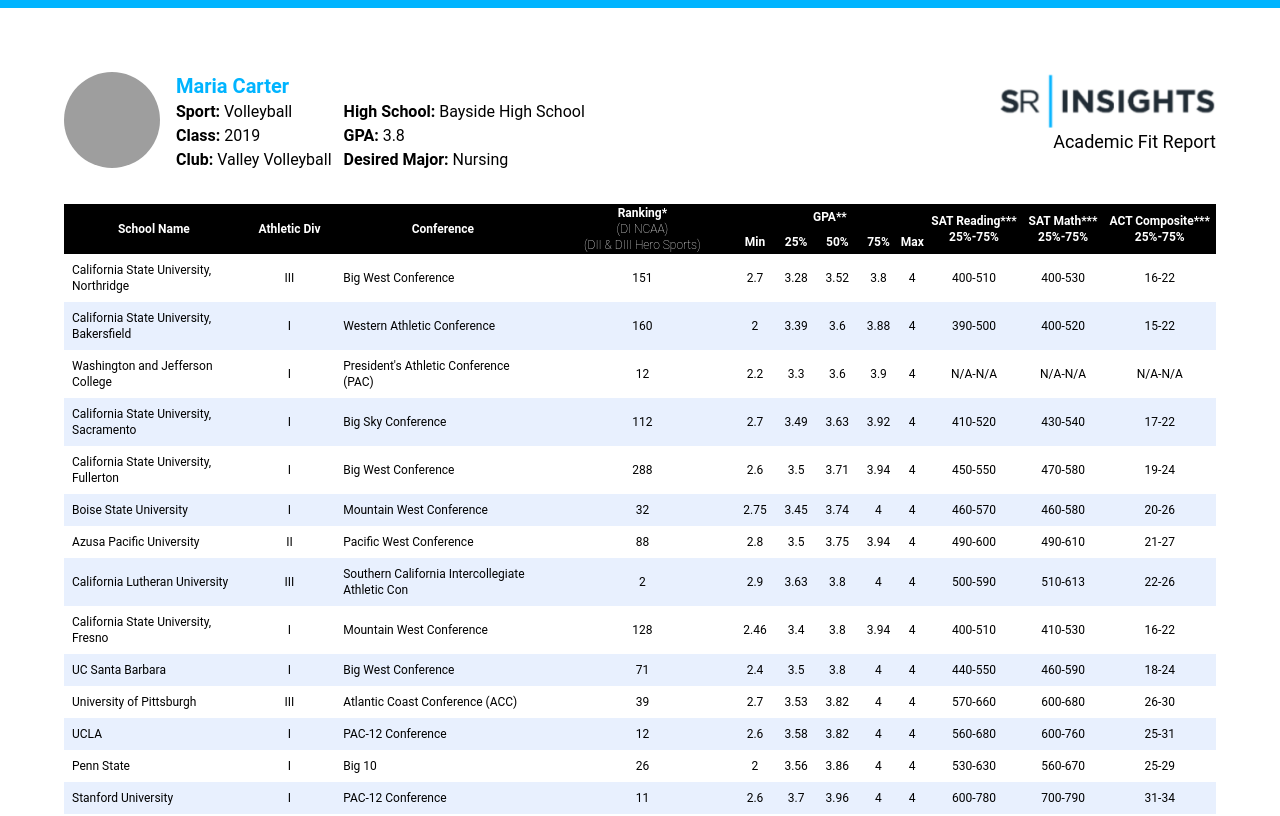
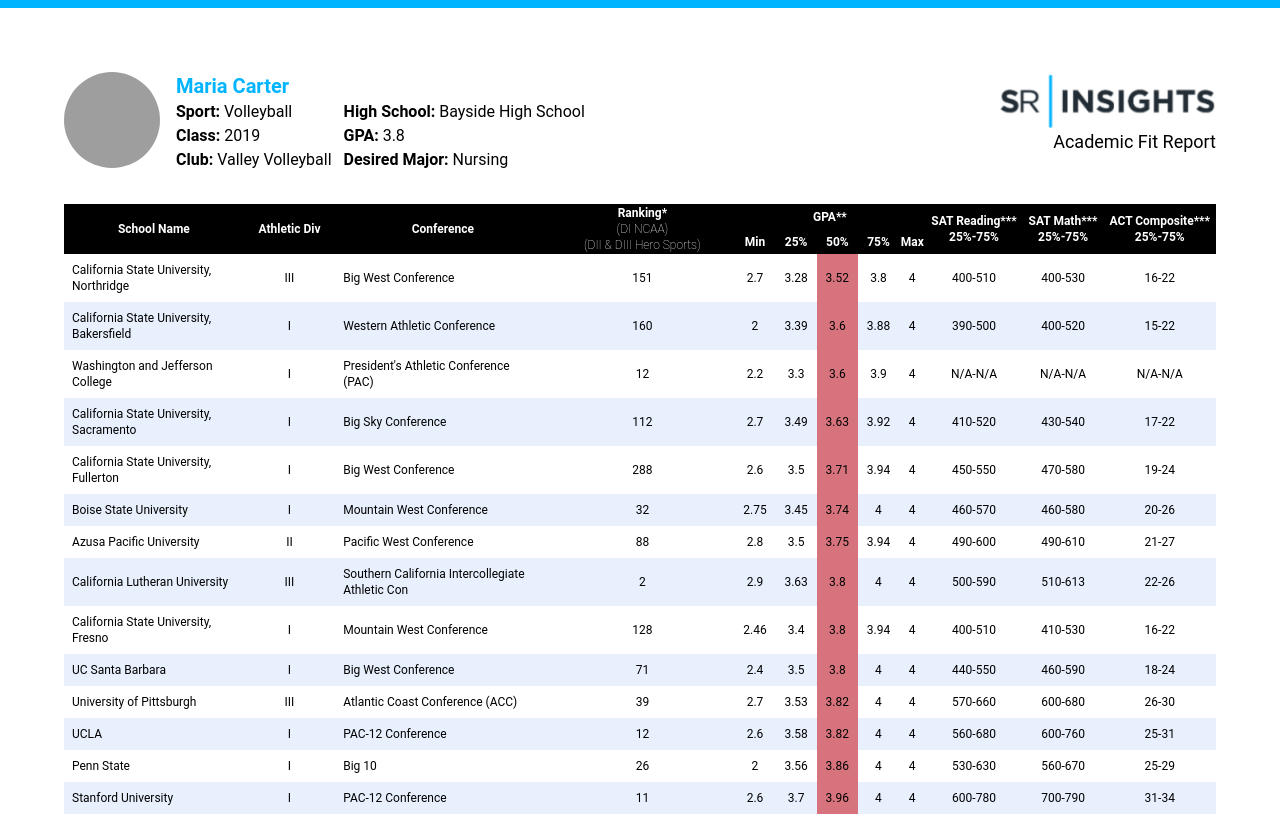
Before and after one commit to tato1114/vue-app, a Vue app: page / in a window 1280 px wide. Shown: the top 816 px of the page. Built offline with nearby package versions, Linux system fonts and the light colour scheme; grey boxes are pictures that could not be loaded.

Commit message:
Gpa 50% dynamic background color

```diff
--- a/src/components/DataRow.vue
+++ b/src/components/DataRow.vue
@@ -6,9 +6,7 @@
         <td class="p-2 text-center" data-test="ranking">{{ data.ranking }}</td>
         <td class="p-2 text-center" data-test="gpa-min">{{ data.gpa.min }}</td>
         <td class="p-2 text-center" data-test="gpa-25">{{ data.gpa['25%'] }}</td>
-        <td class="p-2 text-center">
-            <GPAColumn :gpa="data.gpa['50%']" data-test="gpa-50" />
-        </td>
+        <GPAColumn :gpa="data.gpa['50%']" data-test="gpa-50" />
         <td class="p-2 text-center" data-test="gpa-75">{{ data.gpa['75%'] }}</td>
         <td class="p-2 text-center" data-test="gpa-max">{{ data.gpa.max }}</td>
         <td class="p-2 text-center" data-test="sat-reading">{{ data.sat.reading.min }}-{{ data.sat.reading.max }}</td>
--- a/src/components/GPAColumn.vue
+++ b/src/components/GPAColumn.vue
@@ -1,8 +1,14 @@
 <template>
-    <span>{{ gpa }}</span>
+    <td class="p-2 text-center" :style="{ backgroundColor: colorPick() }">
+        {{ gpa }}
+    </td>
 </template>
 <script setup>
 import { defineProps, reactive } from 'vue';
+import { useStore } from 'vuex'
+
+const store = useStore()
+const athleteGPA = store.state.athleteGPA
 
 const props = defineProps({
     gpa: {
@@ -11,4 +17,19 @@
     }
 })
 const { gpa } = reactive(props)
+
+const colorPick = () => {
+    const gpaDifference = gpa - athleteGPA
+    if (gpaDifference > 0.10) {
+        return '#d7737d'
+    } else if (gpaDifference <= 0.10 && gpaDifference > 0) {
+        return '#c194b5'
+    } else if (gpaDifference == 0) {
+        return '#b4a7d6'
+    } else if (gpaDifference >= -0.10 && gpaDifference < 0) {
+        return '#a6a8da'
+    } else if (gpaDifference < 0.10) {
+        return '#75ace5'
+    }
+}
 </script>
--- /dev/null
+++ b/src/store/index.js
@@ -0,0 +1,23 @@
+import { createStore } from 'vuex'
+
+// Create a new store instance.
+const store = createStore({
+    state: {
+        athleteGPA: 0,
+        profileImage: "",
+        athleteName: ""
+    },
+    mutations: {
+        setAthleteGPA(state, gpa) {
+            state.athleteGPA = gpa
+        },
+        setProfileImage(state, profileImage) {
+            state.profileImage = profileImage ? profileImage : null
+        },
+        setAthleteName(state, name) {
+            state.athleteName = name
+        },
+    }
+})
+
+export default store
```
Also changed, not shown: src/main.js (+6 -1 lines).
